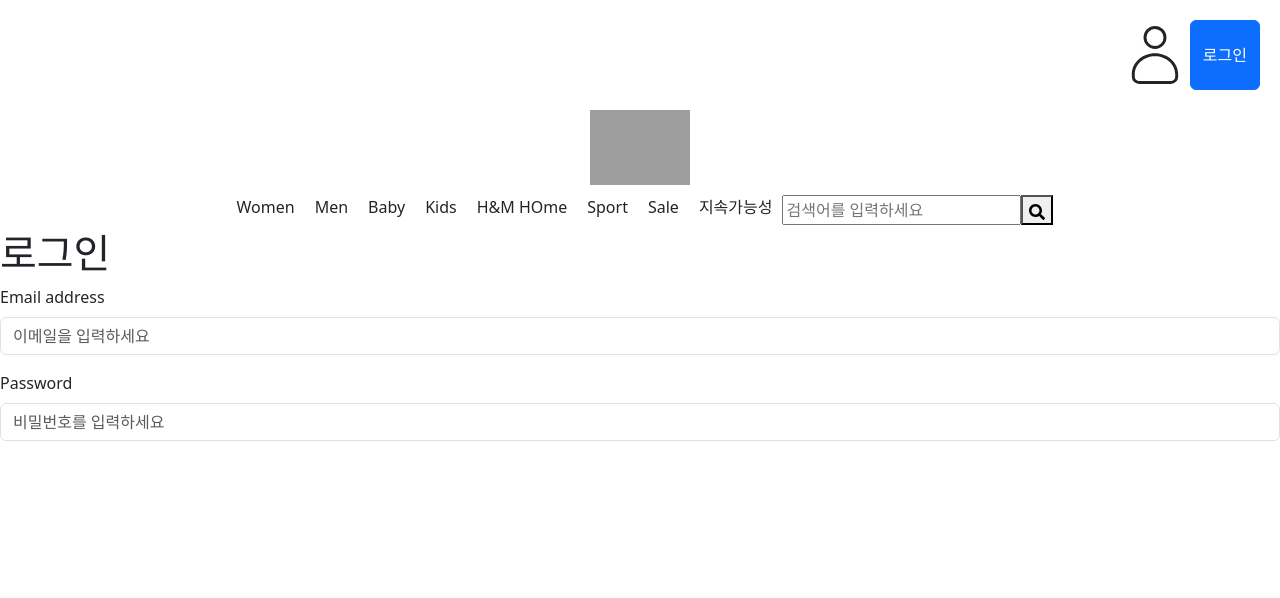
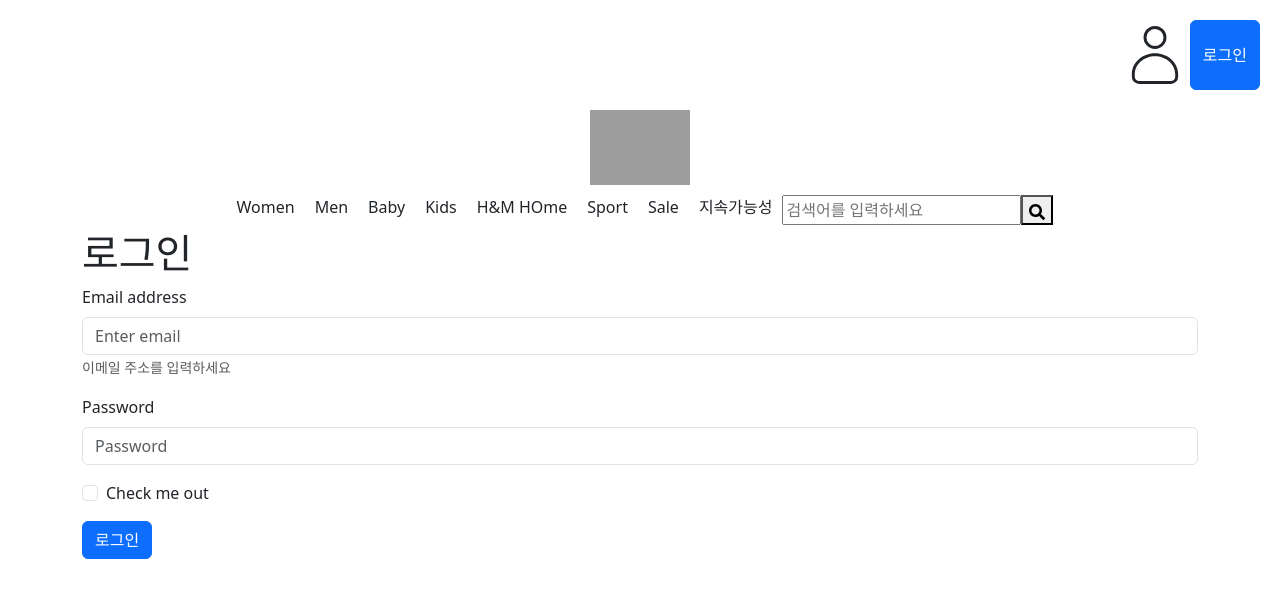
Before and after one commit to meeyoungchoi-front-dev/React-Shopping-Mall, a React (Create React App) app: page /login in a window 1280 px wide. Shown: the top 598 px of the page. Built offline with nearby package versions, Linux system fonts and the light colour scheme; grey boxes are pictures that could not be loaded.

Commit message:
로그인 안했을시 로그인 페이지로, 로그인 성공시 메인페이지로 navigate

```diff
--- a/src/App.css
+++ b/src/App.css
@@ -53,3 +53,8 @@
 .product:hover img {
     transform: scale(1.4);
 }
+
+.product-img {
+    display: flex;
+    justify-content: flex-end;
+}
--- a/src/App.js
+++ b/src/App.js
@@ -5,15 +5,23 @@ import ProductAllPage from './page/ProductAllPage';
 import LoginPage from './page/LoginPage';
 import ProductDetailPage from './page/ProductDetailPage';
 import Navbar from './component/Navbar';
+import { useEffect, useState } from 'react';
+import PrivateRoute from './route/PrivateRoute.';
 
 function App() {
+  const [authenticate, setAuthenticate] = useState(false);
+
+  useEffect(() => {
+    console.log("AAA", authenticate);
+  }, [authenticate])
+
   return (
     <div>
       <Navbar/>
       <Routes>
         <Route path="/" element={<ProductAllPage />}></Route>
-        <Route path="/login" element={<LoginPage />}></Route>
-        <Route path="/product/:id" element={<ProductDetailPage />}></Route>
+        <Route path="/login" element={<LoginPage setAuthenticate={setAuthenticate}/> }></Route>
+        <Route path="/product/:id" element={<PrivateRoute authenticate={authenticate}/>}></Route>
       </Routes>
     </div>
   );
--- a/src/component/ProductCard.js
+++ b/src/component/ProductCard.js
@@ -1,8 +1,14 @@
 import React from 'react'
+import { useNavigate } from 'react-router-dom'
+
 
 const ProductCard = ({item}) => {
+  const navigate = useNavigate();
+  const showDetail = () => {
+    navigate(`/product/${item.id}`);
+  }
   return (
-    <div className='product'>
+    <div className='product' onClick={showDetail}>
         <img src={item?.img}/>
         <div>{item?.choice === true ? "인기상품": ""}</div>
         <div>{item?.title}</div>
--- a/src/page/LoginPage.js
+++ b/src/page/LoginPage.js
@@ -1,21 +1,41 @@
 import React from 'react'
 import Form from 'react-bootstrap/Form';
+import Button from 'react-bootstrap/Button';
+import Container from 'react-bootstrap/Container';
+import { useNavigate } from 'react-router-dom';
 
-const LoginPage = () => {
+const LoginPage = ({setAuthenticate}) => {
+  const navigate = useNavigate();
+  const loginUser = (event) => {
+    event.preventDefault();
+    setAuthenticate(true);
+    navigate("/");
+  }
+
   return (
-    <div>
+    <Container>
       <h1>로그인</h1>
-      <Form>
-        <Form.Group className="mb-3" controlId="exampleForm.ControlInput1">
+      <Form onSubmit={(event) => {loginUser(event)}}>
+        <Form.Group className="mb-3" controlId="formBasicEmail">
           <Form.Label>Email address</Form.Label>
-          <Form.Control type="email" placeholder="이메일을 입력하세요" />
+          <Form.Control type="email" placeholder="Enter email" />
+          <Form.Text className="text-muted">
+            이메일 주소를 입력하세요
+          </Form.Text>
         </Form.Group>
-        <Form.Group className="mb-3" controlId="exampleForm.ControlInput1">
+
+        <Form.Group className="mb-3" controlId="formBasicPassword">
           <Form.Label>Password</Form.Label>
-          <Form.Control type="password" placeholder="비밀번호를 입력하세요" />
+          <Form.Control type="password" placeholder="Password" />
         </Form.Group>
+        <Form.Group className="mb-3" controlId="formBasicCheckbox">
+          <Form.Check type="checkbox" label="Check me out" />
+        </Form.Group>
+        <Button variant="primary" type="submit" >
+          로그인
+        </Button>
       </Form>
-    </div>
+    </Container>
   )
 }
 
--- a/src/page/ProductDetailPage.js
+++ b/src/page/ProductDetailPage.js
@@ -1,9 +1,39 @@
-import React from 'react'
+import React, { useState } from 'react'
+import Container from 'react-bootstrap/Container';
+import Row from 'react-bootstrap/Row';
+import Col from 'react-bootstrap/Col';
+import { useEffect } from 'react';
+import { useParams } from 'react-router-dom';
 
-const ProductDetailPage = () => {
+const ProductDetailPage =  () => {
+  let {id} = useParams();
+  const [product, setProduct] = useState(null);
+  const getProductDetail = async () => {
+    let url = `http://localhost:5000/products/${id}`
+    let response = await fetch(url);
+    let data = await response.json();
+    console.log(data);
+    setProduct(data);
+  }
+  useEffect(() => {
+    getProductDetail()
+  }, []);
+
+
+
   return (
     <div>
-      <h1>상품 상세 페이지</h1>
+      <Container>
+        <Row>
+          <Col className="product-img">
+              <img src={product?.img}/>
+          </Col>
+          <Col>
+            <div>{product?.title}</div>
+            <div>{product?.price}</div>
+          </Col>
+        </Row>
+      </Container>
     </div>
   )
 }
--- /dev/null
+++ b/src/route/PrivateRoute..js
@@ -0,0 +1,9 @@
+import React from 'react'
+import ProductDetailPage from '../page/ProductDetailPage';
+import { Navigate } from 'react-router-dom';
+
+const PrivateRoute = ({authenticate}) => {
+  return authenticate === true ? <ProductDetailPage /> : <Navigate to="/login"/>
+}
+
+export default PrivateRoute;
```
